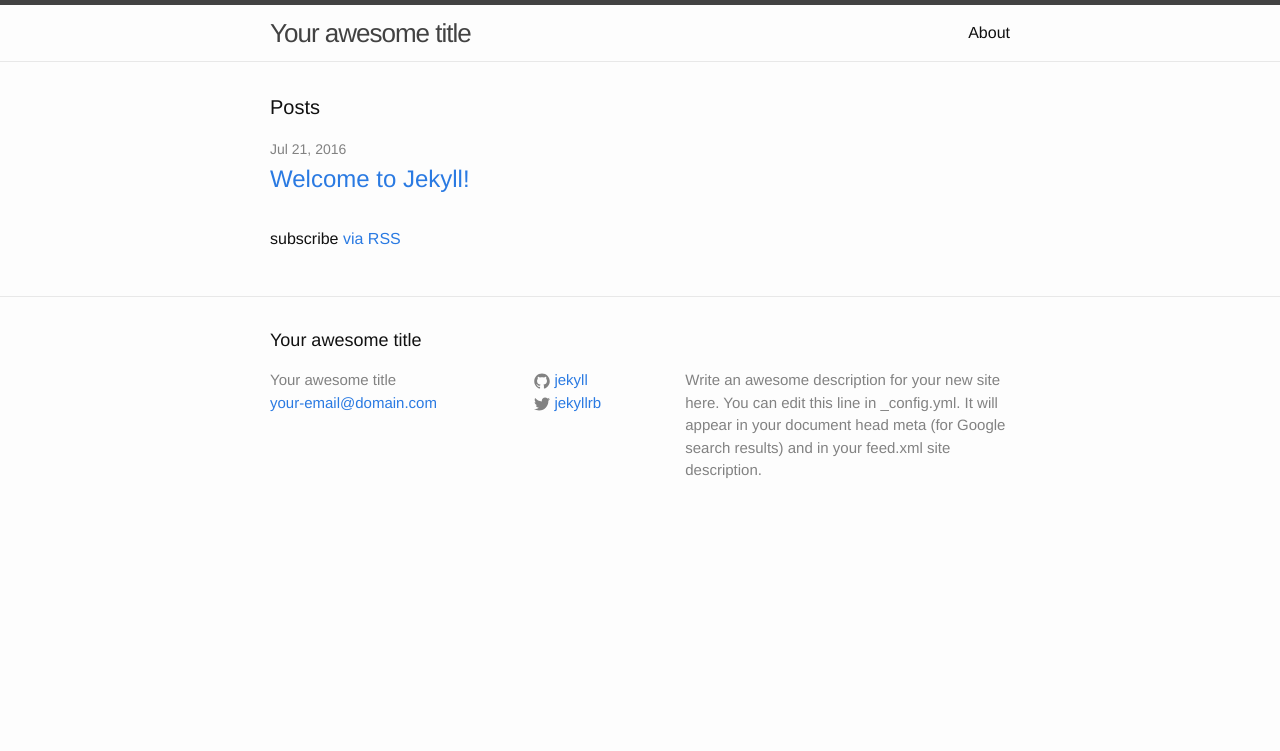
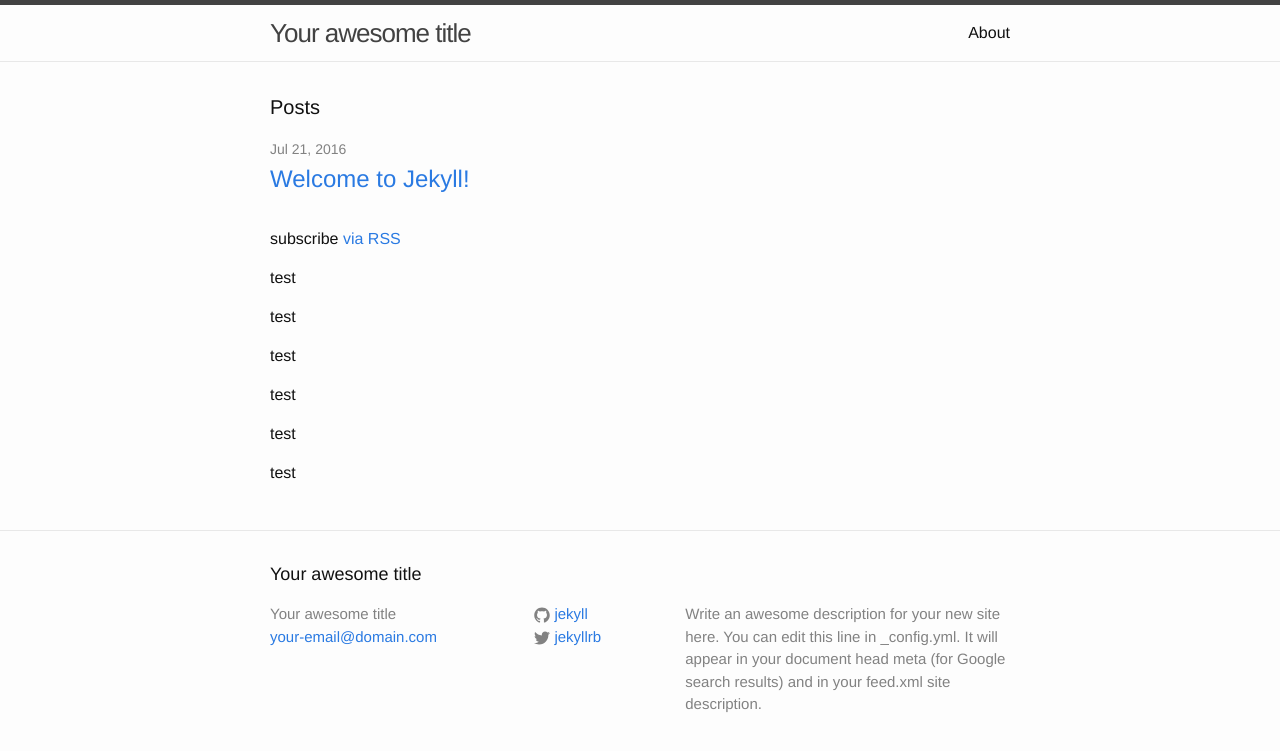
Before and after one commit to yingbiu/jekyll, a Jekyll site: the page built from index.html, in a window 1280 px wide. Shown: the top 751 px of the page. Built offline with Jekyll 4.4.1, drawn with Linux system fonts in a browser that asks for light colours.

Commit message:
test
test

```diff
--- a/index.html
+++ b/index.html
@@ -19,5 +19,10 @@ layout: default
   </ul>
 
   <p class="rss-subscribe">subscribe <a href="{{ "/feed.xml" | prepend: site.baseurl }}">via RSS</a></p>
-
+<p>test</p>
+<p>test</p>
+<p>test</p>
+<p>test</p>
+<p>test</p>
+<p>test</p>
 </div>
```
